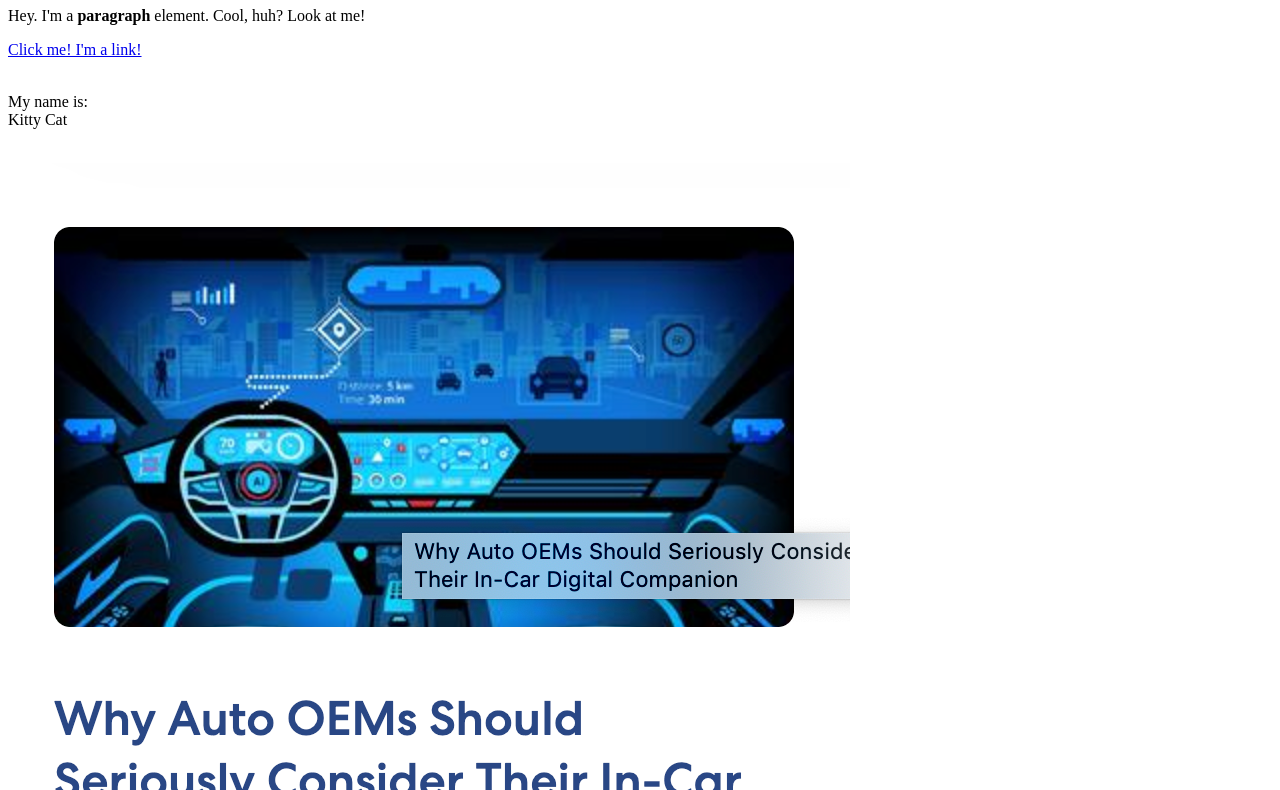
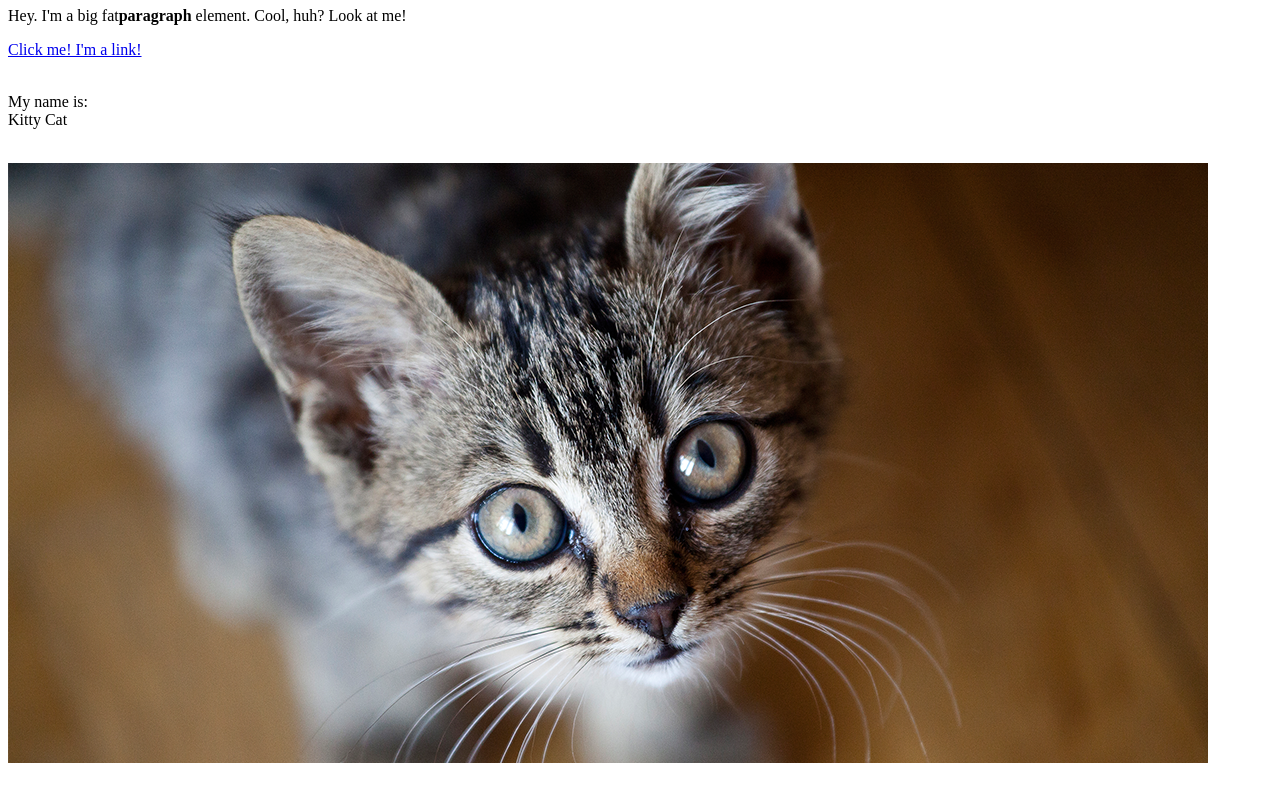
Before and after one commit to natoosh/cartoon-hero, a plain HTML site: page test.html in a window 1280 px wide. Shown: the part 73-863 px from the top of the page. Drawn offline with Linux system fonts and the light colour scheme.

Commit message:
Added 'fat' to text

```diff
--- a/test.html
+++ b/test.html
@@ -5,10 +5,10 @@
 </head>
 <body>
 	<h1>Testing!</h1>
-	<p>Hey. I'm a <b>paragraph</b> element. Cool, huh? Look at me!</p>
+	<p>Hey. I'm a big fat<b>paragraph</b> element. Cool, huh? Look at me!</p>
 	<a href="https://google.com" target="_blank" title="Let's go to google">Click me! I'm a link!</a><br><br>
 	<p>My name is:<br>Kitty Cat</p>
 	<br>
-	<img src="img/Screen Shot 2020-03-08 at 11.25.40.png">
+	<img src="img/Thinking-of-getting-a-cat.png">
 </body>
 </html>
```
Also changed, not shown: 1 other file.
